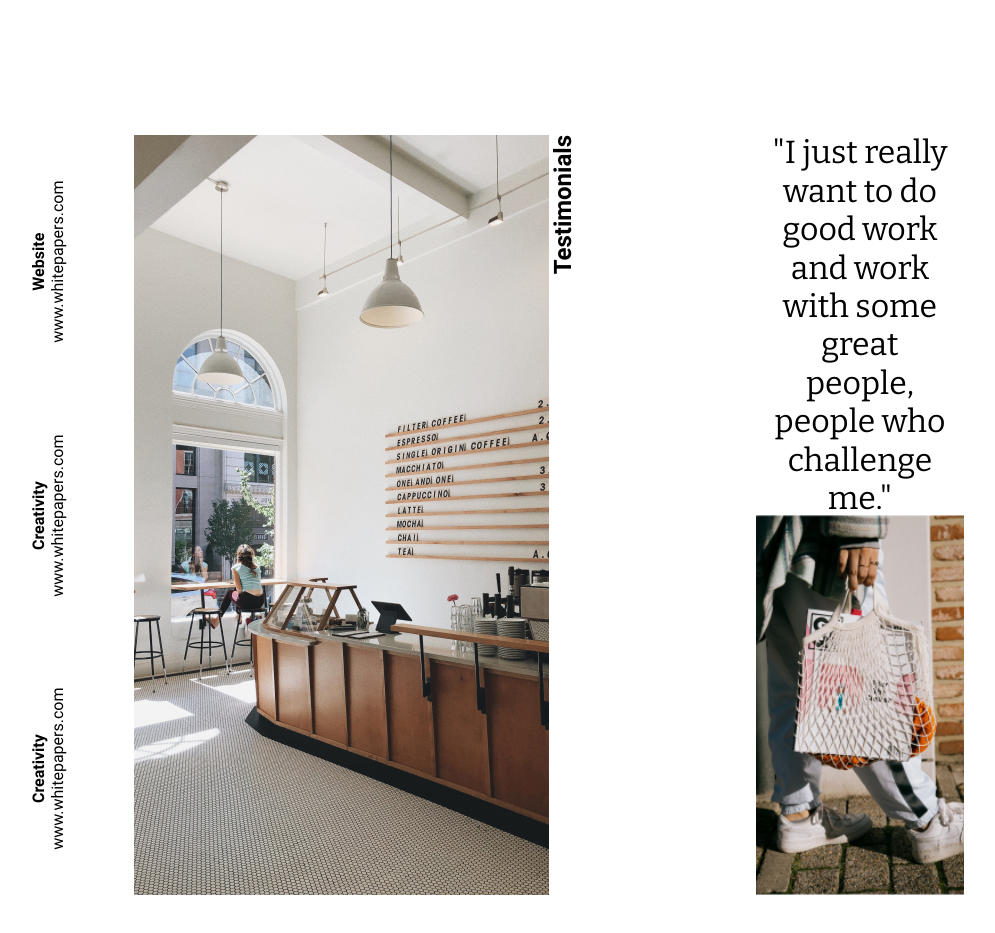
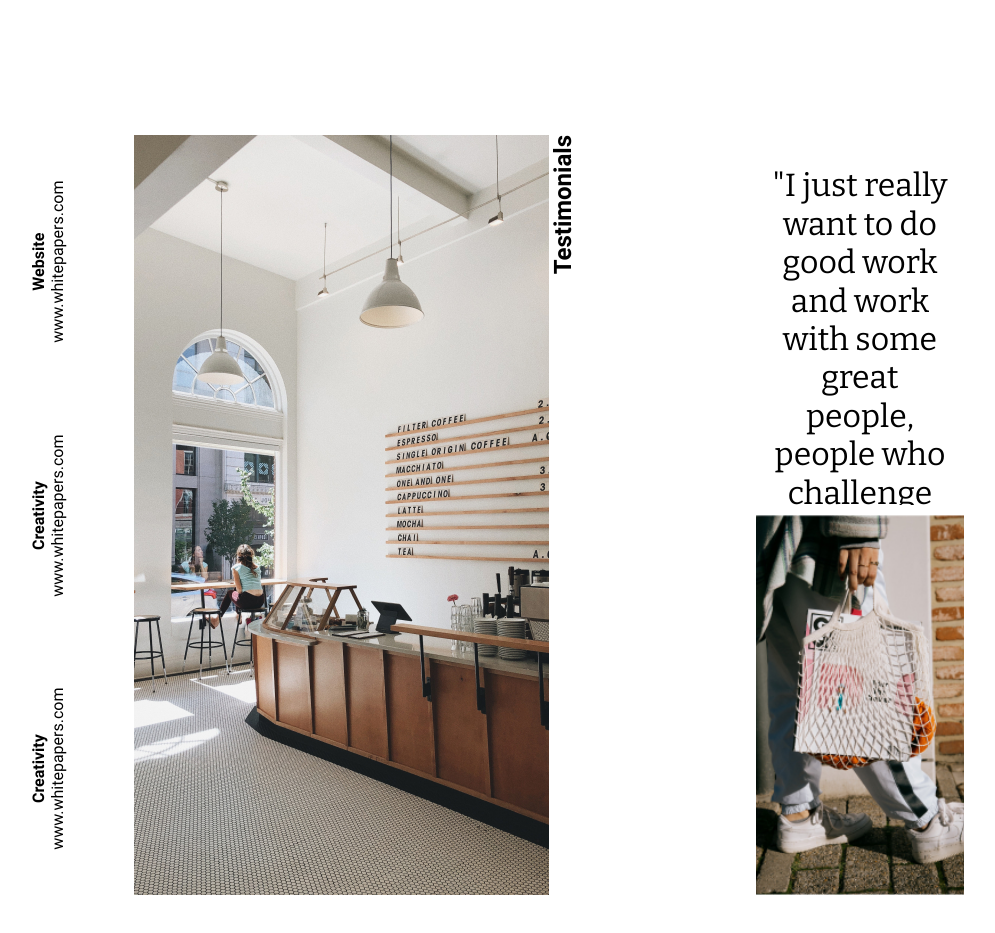
Before and after one commit to RuslanKarimov9/otus-css-Karimov, a plain HTML site: page index.html in a window 1280 px wide. Shown: the part 2680-3613 px from the top of the page, without its empty margins (91-1086 px from the left). Drawn offline with nearby package versions, Linux system fonts and the light colour scheme.

Commit message:
Планшет 1

```diff
--- a/style.css
+++ b/style.css
@@ -727,12 +727,15 @@ section.block-Designers-itemL{
         box-sizing: border-box;
         display: flex;
         justify-content: center;
-        align-items: center;
         padding: 0 1rem 0 1rem;
         margin: 0;
         width: 100%;
         height: 50%;
-        overflow: hidden;
+
+        p{
+          margin: 3.1rem 0 1rem 0;
+          overflow: hidden;
+        }
     }
     img{
         margin: 0;
```
